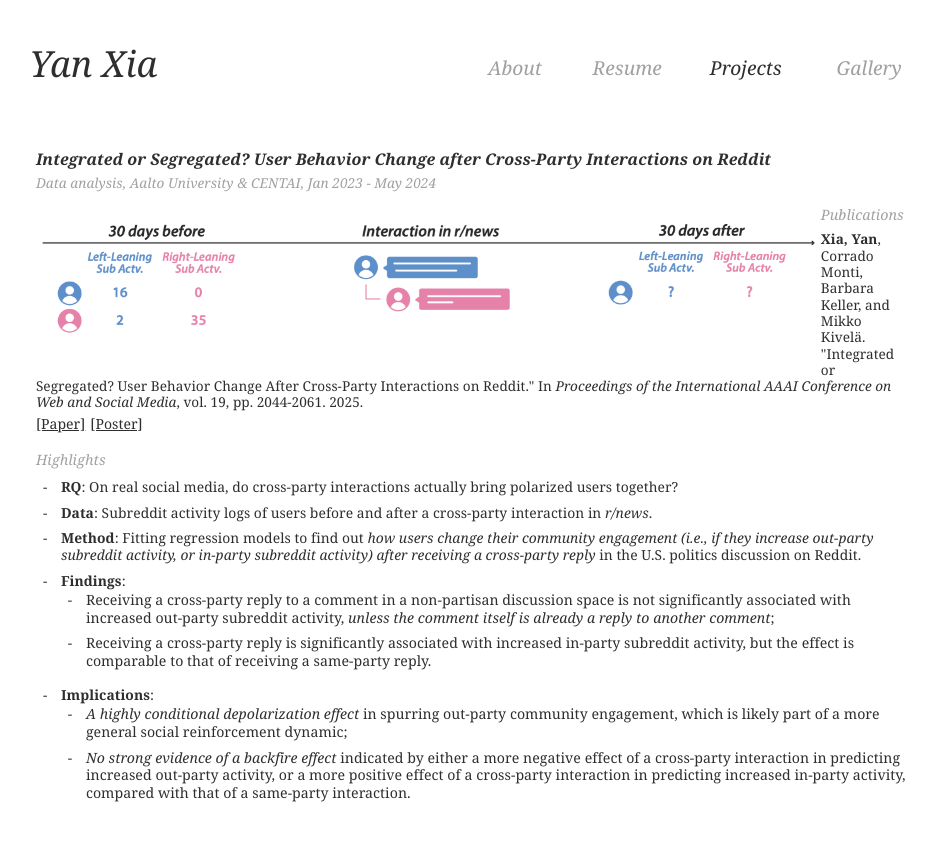
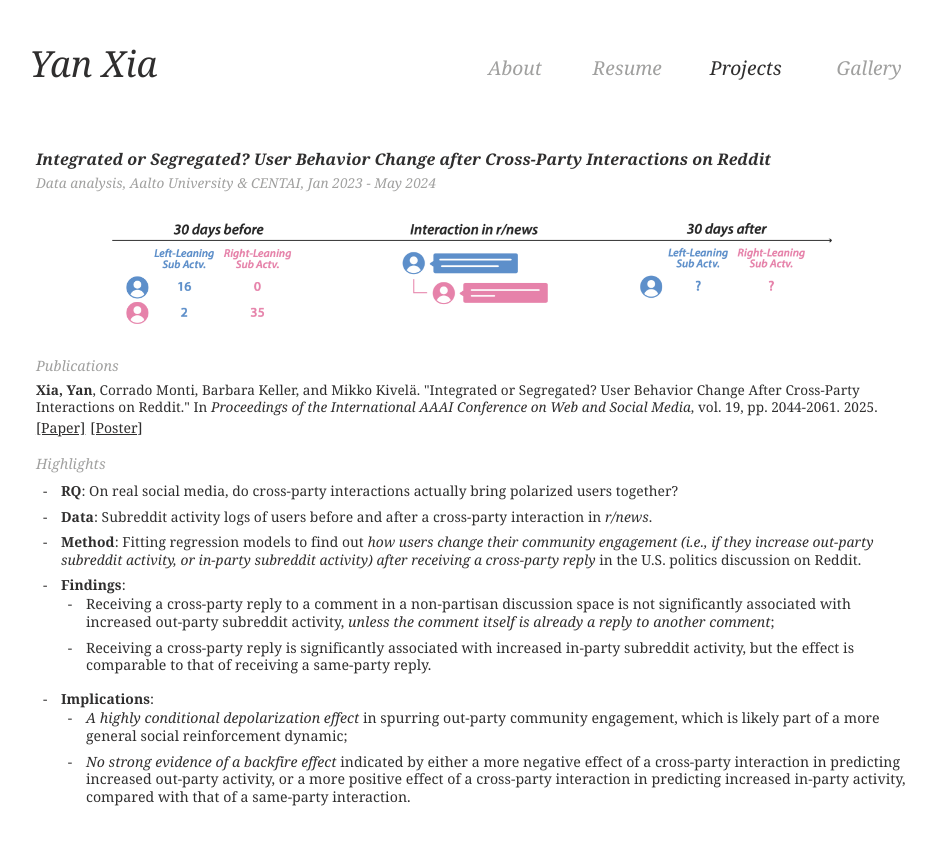
Before and after one commit to yanxxia/yanxxia.github.io, a Jekyll site: the page built from projects.html, in a window 1280 px wide. Shown: the top 844 px of the page, without its empty margins (168-1104 px from the left). Built offline with Jekyll 4.4.1, drawn with Linux system fonts in a browser that asks for light colours; grey boxes are pictures that could not be loaded.

Commit message:
Update 2025

```diff
--- a/_sass/main.scss
+++ b/_sass/main.scss
@@ -189,10 +189,10 @@ b, {
 }
 
 .pj-image.crossparty {
-  width: 90%;
+  width: 84%;
   margin-top: 0px;
-  margin-left: 0%;
-  margin-right: 0%;
+  margin-left: 8%;
+  margin-right: 8%;
 }
 
 .pj-image.nato {
```
